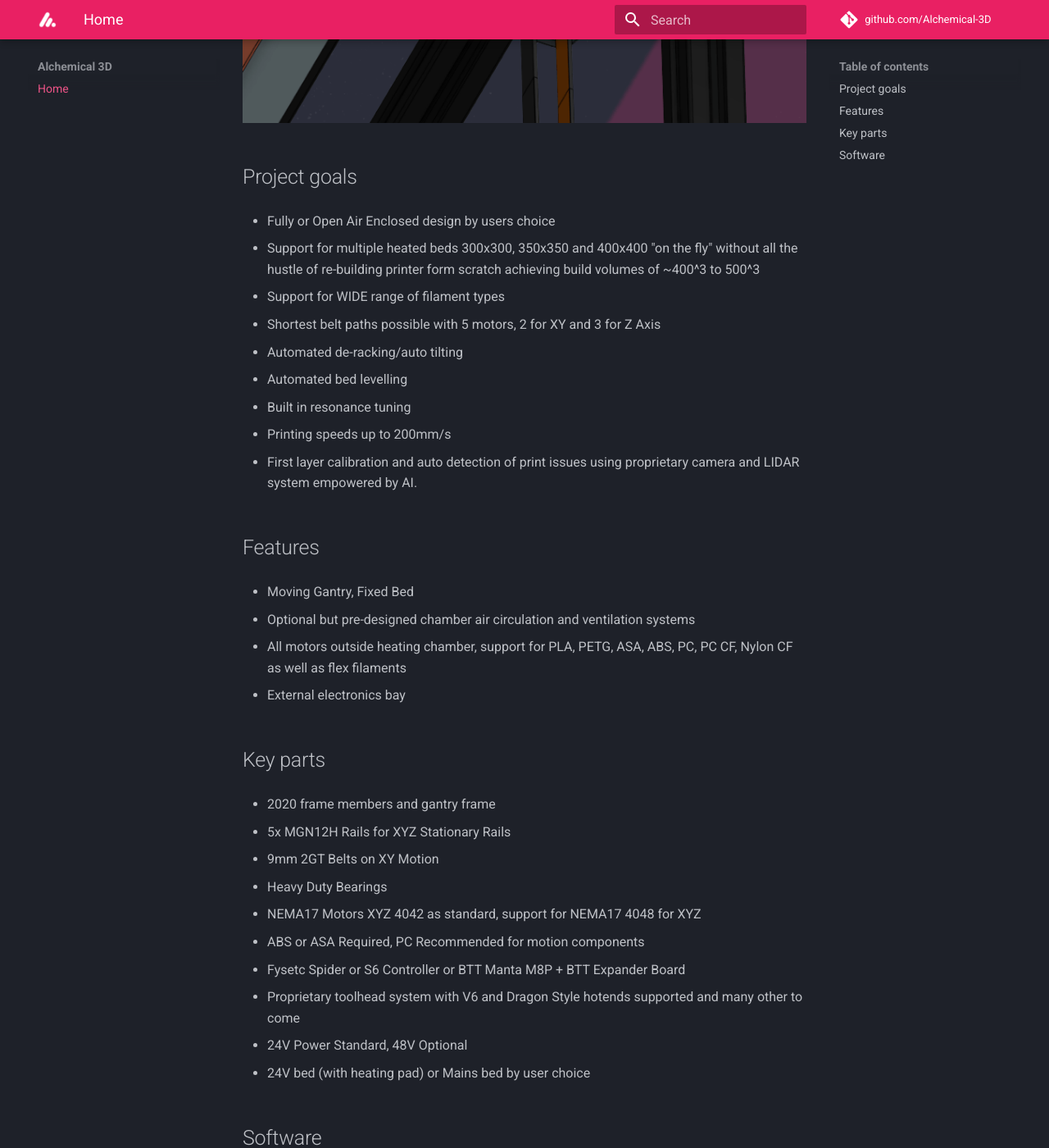
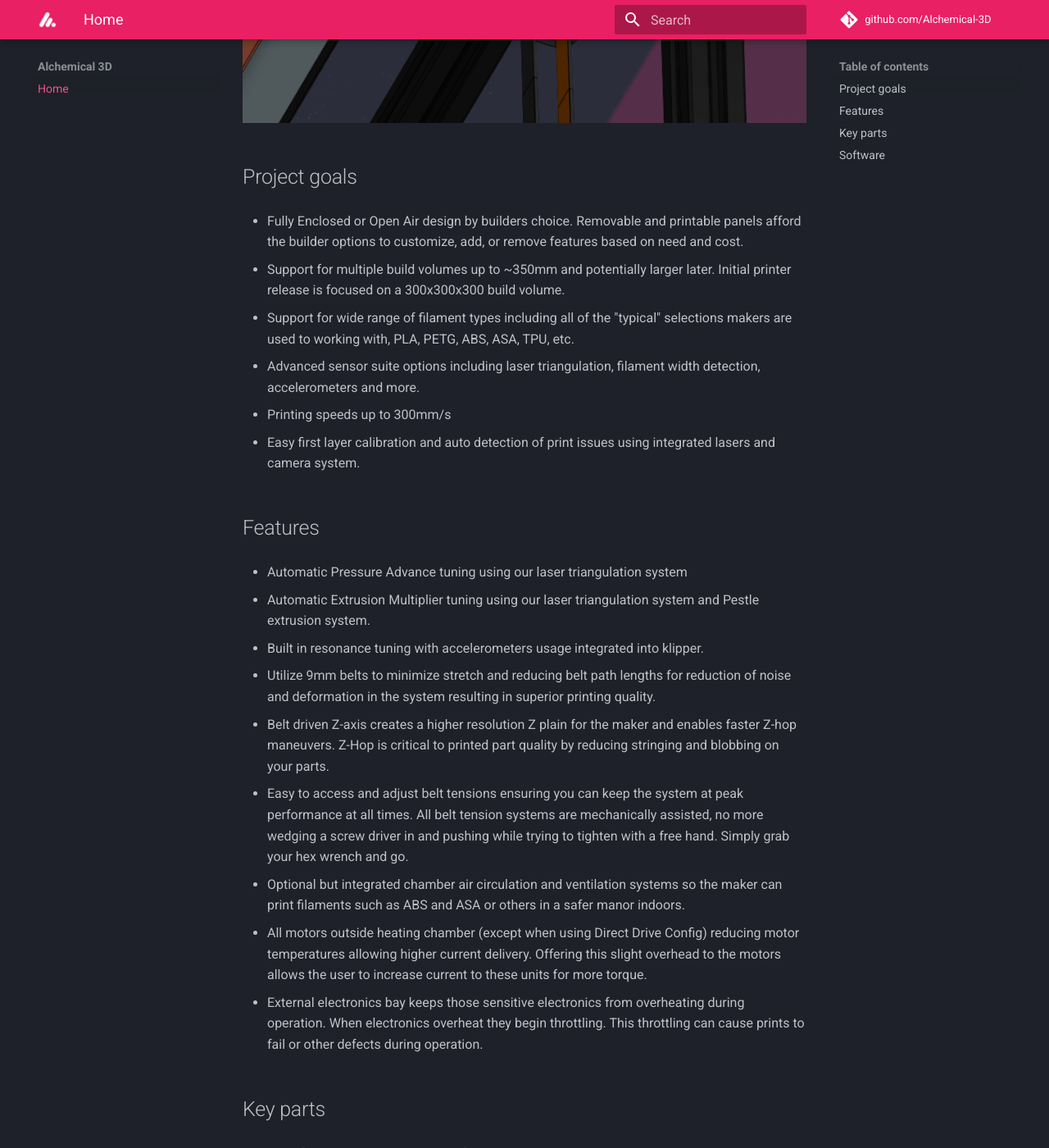
Before and after one commit to Alchemical-3D/alchemical-3d.github.io, an MkDocs documentation site: the page built from docs/index.md, in a window 1280 px wide and 1400 px high, scrolled down 782 px. Shown: the whole window at 82% size. Built offline with MkDocs 1.6.1 and Material for MkDocs 9.7.7, drawn with Linux system fonts in a browser that asks for light colours; some of the changed text lies outside the part shown.

Commit message:
Update index.md

```diff
--- a/docs/index.md
+++ b/docs/index.md
@@ -1,66 +1,72 @@
 # Alchemical 3D
 
-> Modular design, fully enclosed or open air CoreXYZ FDM 3D printer with direct drive and bowden extrusion system support
+> Modular design, fully enclosed or open air CoreXYZ FDM 3D printer with direct drive and bowden extrusion system support, including the Alchemical-3D Pestle system for CoreXY.
 
  ![Alchemical Fire 1 Teaser](/assets/images/alchemical_fire1_web.png)
 
 ## Project goals
 
-- Fully or Open Air Enclosed design by users choice
+- Fully Enclosed or Open Air design by builders choice.  Removable and printable panels afford the builder options to customize, add, or remove features based on need and cost.
 
-- Support for multiple heated beds 300x300, 350x350 and 400x400 "on the fly" without all the hustle of re-building printer form scratch achieving build volumes of ~400^3 to 500^3
+- Support for multiple build volumes up to ~350mm and potentially larger later.   Initial printer release is focused on a 300x300x300 build volume.
 
-- Support for WIDE range of filament types
+- Support for wide range of filament types including all of the "typical" selections makers are used to working with, PLA, PETG, ABS, ASA, TPU, etc.
 
-- Shortest belt paths possible with 5 motors, 2 for XY and 3 for Z Axis
+- Advanced sensor suite options including laser triangulation, filament width detection, accelerometers and more.
 
-- Automated de-racking/auto tilting
+- Printing speeds up to 300mm/s
 
-- Automated bed levelling
-
-- Built in resonance tuning
-
-- Printing speeds up to 200mm/s
-
-- First layer calibration and auto detection of print issues using proprietary camera and LIDAR system empowered by AI.
+- Easy first layer calibration and auto detection of print issues using integrated lasers and camera system.
 
 
 ## Features
 
 
-- Moving Gantry, Fixed Bed
+- Automatic Pressure Advance tuning using our laser triangulation system
 
-- Optional but pre-designed chamber air circulation and ventilation systems
+- Automatic Extrusion Multiplier tuning using our laser triangulation system and Pestle extrusion system.
 
-- All motors outside heating chamber, support for PLA, PETG, ASA, ABS, PC, PC CF, Nylon CF as well as flex filaments
+- Built in resonance tuning with accelerometers usage integrated into klipper.
 
-- External electronics bay
+- Utilize 9mm belts to minimize stretch and reducing belt path lengths for reduction of noise and deformation in the system resulting in superior printing quality.
+
+- Belt driven Z-axis creates a higher resolution Z plain for the maker and enables faster Z-hop maneuvers.  Z-Hop is critical to printed part quality by reducing stringing and blobbing on your parts.
+
+- Easy to access and adjust belt tensions ensuring you can keep the system at peak performance at all times.   All belt tension systems are mechanically assisted, no more wedging a screw driver in and pushing while trying to tighten with a free hand.  Simply grab your hex wrench and go.
+
+- Optional but integrated chamber air circulation and ventilation systems so the maker can print filaments such as ABS and ASA or others in a safer manor indoors.
+
+- All motors outside heating chamber (except when using Direct Drive Config) reducing motor temperatures allowing higher current delivery.  Offering this slight overhead to the motors allows the user to increase current to these units for more torque.
+
+- External electronics bay keeps those sensitive electronics from overheating during operation.  When electronics overheat they begin throttling.  This throttling can cause prints to fail or other defects during operation.
 
 
 ## Key parts
 
 - 2020 frame members and gantry frame
 
-- 5x MGN12H Rails for XYZ Stationary Rails
+- 1x MGN12H Rails for X stability for the hotend.
 
-- 9mm 2GT Belts on XY Motion
+- 4x MGN9H Rails make up the Y/Z-axis, all redundant to ensure movement accuracy.
 
-- Heavy Duty Bearings
+- 9mm 2GT Belts on XYZ axis Motion
+
+- Heavy Duty Bearings and bolts ensure your parts stay where you want them to.
 
 - NEMA17 Motors XYZ 4042 as standard, support for NEMA17 4048 for XYZ
 
-- ABS or ASA Required, PC Recommended for motion components
+- Printing out of ABS or ASA is required, PC or PC-ABS are also acceptable materials.
 
-- Fysetc Spider or S6 Controller or BTT Manta M8P + BTT Expander Board
+- Fysetc Spider, Octopus, Manta M8P MCUs are all supported.
 
-- Proprietary toolhead system with V6 and Dragon Style hotends supported and many other to come
+- Alchemical-3D toolhead system initially supports Dragon and V6 hotends and many other to come
 
--  24V Power Standard, 48V Optional
+-  24V Power Standard, 48V Optional.   Additional space provided under printer for makers who desire to add 48V power supplies.
 
--  24V bed (with heating pad) or Mains bed by user choice
+-  Mains bed (with heating pad) or 24V bed by user choice, mains bed is recommended for this build due to volume and heating times.
 
 ## Software
 
 -  Klipper + Mainsail or Fluidd
 
--  Pre-configured macro's bundle
+-  Pre-configured Alchemical-3D software and macros bundle.
```
